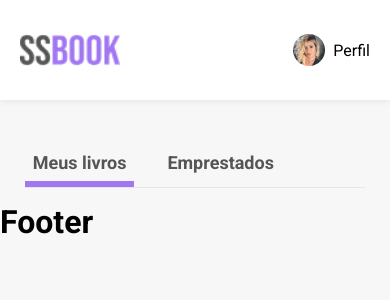
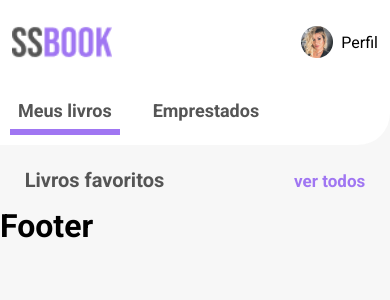
Before and after one commit to SamuelMorais030202/SSBook, a React (Vite) app: page / in a window 390 px wide. Shown: the top 300 px of the page. Built offline with nearby package versions, Linux system fonts and the light colour scheme.

Commit message:
feat: correção de layout mobile e iniciando a criação do card de livros favoritos

```diff
--- a/src/components/header/header.module.css
+++ b/src/components/header/header.module.css
@@ -56,7 +56,7 @@
     width: 100vw;
     justify-content: space-between;
     border-radius: 0;
-    padding: 20px;
+    padding: 12px;
   }
 
   .headerNavList > :first-child, .headerNavList > :nth-child(2), .headerNavList hr {
--- a/src/pages/home/home.module.css
+++ b/src/pages/home/home.module.css
@@ -3,7 +3,7 @@
 }
 
 .homeSelectTab {
-  padding: 15px;
+  padding: 8px;
   display: flex;
   flex-direction: column;
   justify-content: flex-start;
@@ -37,8 +37,62 @@
   border-bottom: 6px solid var(--bg-secondary);
 }
 
+.favoritesBooksContainer {
+  width: 72%;
+  margin: auto;
+  margin-top: 10px;
+}
+
+.favoritesBooksHeader {
+  display: flex;
+  align-items: center;
+  justify-content: space-between;
+  padding: 15px;
+}
+
+.favoritesBooksHeader h2 {
+  font-weight: 700;
+  font-size: 28px;
+  line-height: 32px;
+  color: var(--primary-text);
+}
+
+.favoritesBooksHeader span {
+  font-weight: 700;
+  font-size: 18px;
+  line-height: 18px;
+  color: var(--secundary-text);
+  cursor: pointer;
+}
+
 @media (max-width: 767px) {
-  .homeSelectTab {
+  .homeContainer {
+    margin-top: 0;
+  }
+
+  .favoritesBooksContainer {
     width: 95%;
   }
+
+  .tabSeparator {
+    display: none;
+  }
+
+  .homeSelectTab {
+    background-color: var(--bg-primary);
+    padding: 10px;
+    width: 100%;
+    border-radius: 0 0 32px;
+    margin: -1px 0;
+  }
+
+  .favoritesBooksHeader h2 {
+    font-size: 20px;
+    line-height: 23px;
+  }
+
+  .favoritesBooksHeader span {
+    font-size: 17px;
+    line-height: 16px;
+  }
 }
--- a/src/pages/home/index.tsx
+++ b/src/pages/home/index.tsx
@@ -30,6 +30,13 @@ function Home() {
         </ul>
         <hr className={ styles.tabSeparator } />
       </div>
+
+      <div className={ styles.favoritesBooksContainer }>
+        <div className={ styles.favoritesBooksHeader }>
+          <h2>Livros favoritos</h2>
+          <span>ver todos</span>
+        </div>
+      </div>
     </div>
   );
 }
```
